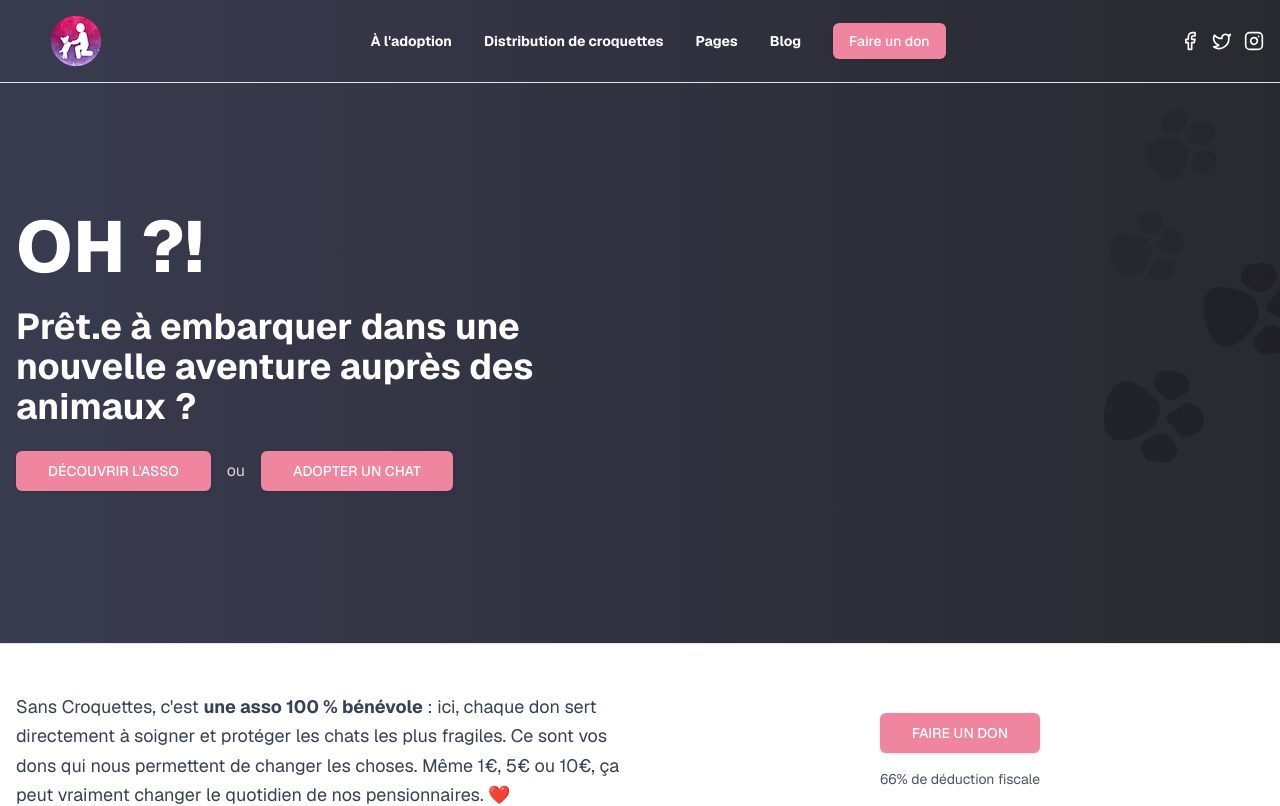
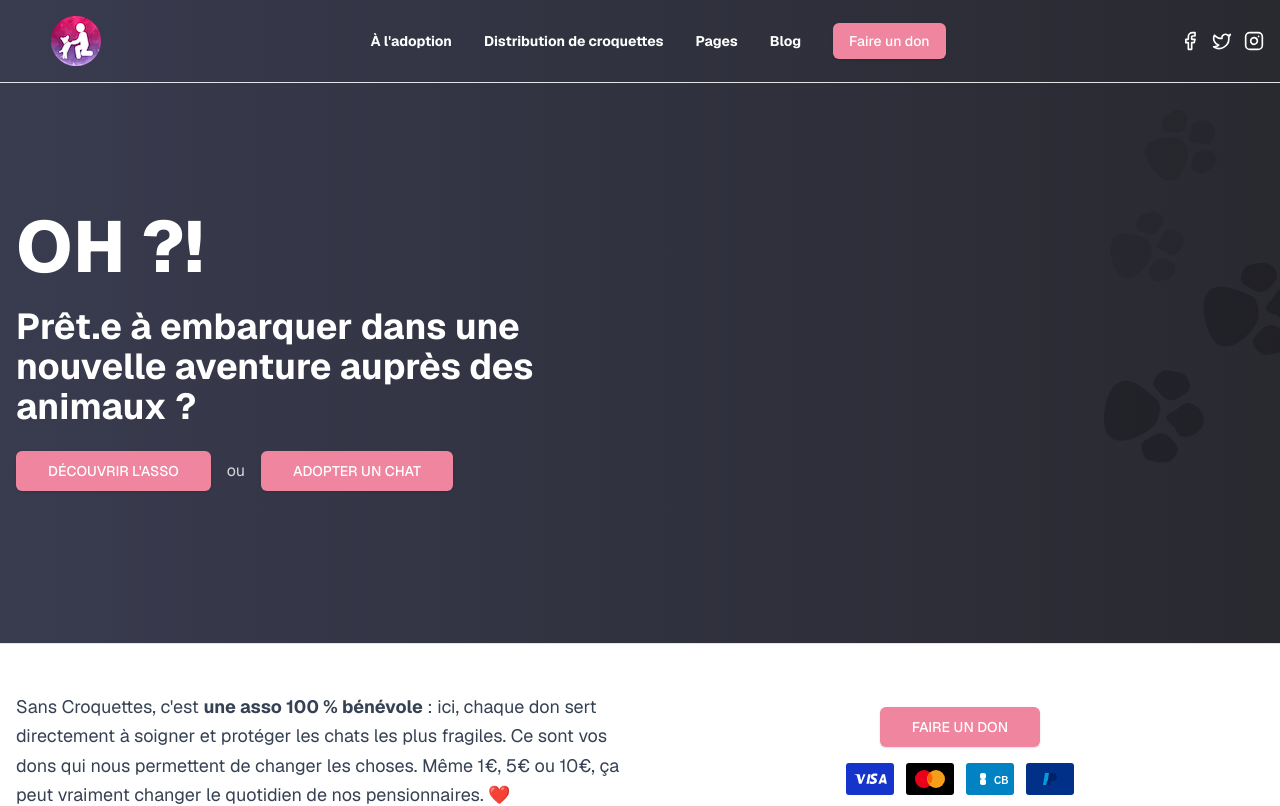
Before and after one commit to descrysama/DDF-front, a Next.js app: page / in a window 1280 px wide. Shown: the top 806 px of the page. Built offline with nearby package versions, Linux system fonts and the light colour scheme.

Commit message:
fix faire un don section

```diff
--- a/app/page.tsx
+++ b/app/page.tsx
@@ -5,6 +5,7 @@ import { Button } from "@/components/ui/button"
 import { Card, CardContent, CardDescription, CardHeader, CardTitle } from "@/components/ui/card"
 import Header from "@/components/header"
 import Footer from "@/components/footer"
+import { VisaIcon, MastercardIcon, CbIcon, PayPalIcon } from "@/components/payment-icons"
 
 export default function Home() {
   return (
@@ -71,9 +72,12 @@ export default function Home() {
                     FAIRE UN DON
                   </Link>
                 </Button>
-                <p className="text-sm text-gray-600 text-center">
-                  66% de déduction fiscale
-                </p>
+                <div className="flex items-center gap-3">
+                  <VisaIcon className="w-12 h-8" />
+                  <MastercardIcon className="w-12 h-8" />
+                  <CbIcon className="w-12 h-8" />
+                  <PayPalIcon className="w-12 h-8" />
+                </div>
               </div>
             </div>
           </div>
--- /dev/null
+++ b/components/payment-icons.tsx
@@ -0,0 +1,40 @@
+export function VisaIcon({ className }: { className?: string }) {
+  return (
+    <svg className={className} viewBox="0 0 48 32" xmlns="http://www.w3.org/2000/svg">
+      <rect width="48" height="32" rx="3" fill="#1434CB"/>
+      <path d="M20.4 20.8L22.2 11.2H24.6L22.8 20.8H20.4ZM17.4 11.2L15.1 17.9L14.8 16.3L13.9 11.9C13.9 11.9 13.8 11.2 12.9 11.2H8.5L8.4 11.4C8.4 11.4 9.6 11.6 10.9 12.4L13 20.8H15.5L19.5 11.2H17.4ZM38.6 20.8H40.8L38.9 11.2H37C36.2 11.2 36 11.7 36 11.7L32.3 20.8H34.8L35.3 19.4H38.3L38.6 20.8ZM36 17.3L37.2 13.8L37.9 17.3H36ZM31.1 13.1L31.5 10.8C31.5 10.8 30.3 10.4 29 10.4C27.6 10.4 24.7 11 24.7 13.9C24.7 16.5 28.4 16.5 28.4 17.8C28.4 19.1 25.1 18.9 23.9 18L23.5 20.4C23.5 20.4 24.7 21 26.4 21C28.1 21 30.9 20.2 30.9 17.5C30.9 14.8 27.2 14.6 27.2 13.5C27.2 12.4 29.8 12.5 31.1 13.1Z" fill="white"/>
+    </svg>
+  )
+}
+
+export function MastercardIcon({ className }: { className?: string }) {
+  return (
+    <svg className={className} viewBox="0 0 48 32" xmlns="http://www.w3.org/2000/svg">
+      <rect width="48" height="32" rx="3" fill="#000"/>
+      <circle cx="18" cy="16" r="9" fill="#EB001B"/>
+      <circle cx="30" cy="16" r="9" fill="#F79E1B"/>
+      <path d="M24 9.5C25.5 10.8 26.5 12.8 26.5 15C26.5 17.2 25.5 19.2 24 20.5C22.5 19.2 21.5 17.2 21.5 15C21.5 12.8 22.5 10.8 24 9.5Z" fill="#FF5F00"/>
+    </svg>
+  )
+}
+
+export function CbIcon({ className }: { className?: string }) {
+  return (
+    <svg className={className} viewBox="0 0 48 32" xmlns="http://www.w3.org/2000/svg">
+      <rect width="48" height="32" rx="3" fill="#0082C3"/>
+      <path d="M14 12C14 10.9 14.9 10 16 10H18C19.1 10 20 10.9 20 12V14C20 15.1 19.1 16 18 16H16C14.9 16 14 15.1 14 14V12Z" fill="white"/>
+      <path d="M14 18C14 16.9 14.9 16 16 16H18C19.1 16 20 16.9 20 18V20C20 21.1 19.1 22 18 22H16C14.9 22 14 21.1 14 20V18Z" fill="white"/>
+      <text x="28" y="21" fill="white" fontSize="10" fontWeight="bold" fontFamily="Arial">CB</text>
+    </svg>
+  )
+}
+
+export function PayPalIcon({ className }: { className?: string }) {
+  return (
+    <svg className={className} viewBox="0 0 48 32" xmlns="http://www.w3.org/2000/svg">
+      <rect width="48" height="32" rx="3" fill="#003087"/>
+      <path d="M19 10H23C25.2 10 27 11.8 27 14C27 16.2 25.2 18 23 18H21L20 22H17L19 10Z" fill="#009CDE"/>
+      <path d="M23 10H27C29.2 10 31 11.8 31 14C31 16.2 29.2 18 27 18H25L24 22H21L23 10Z" fill="#012169"/>
+    </svg>
+  )
+}
```
